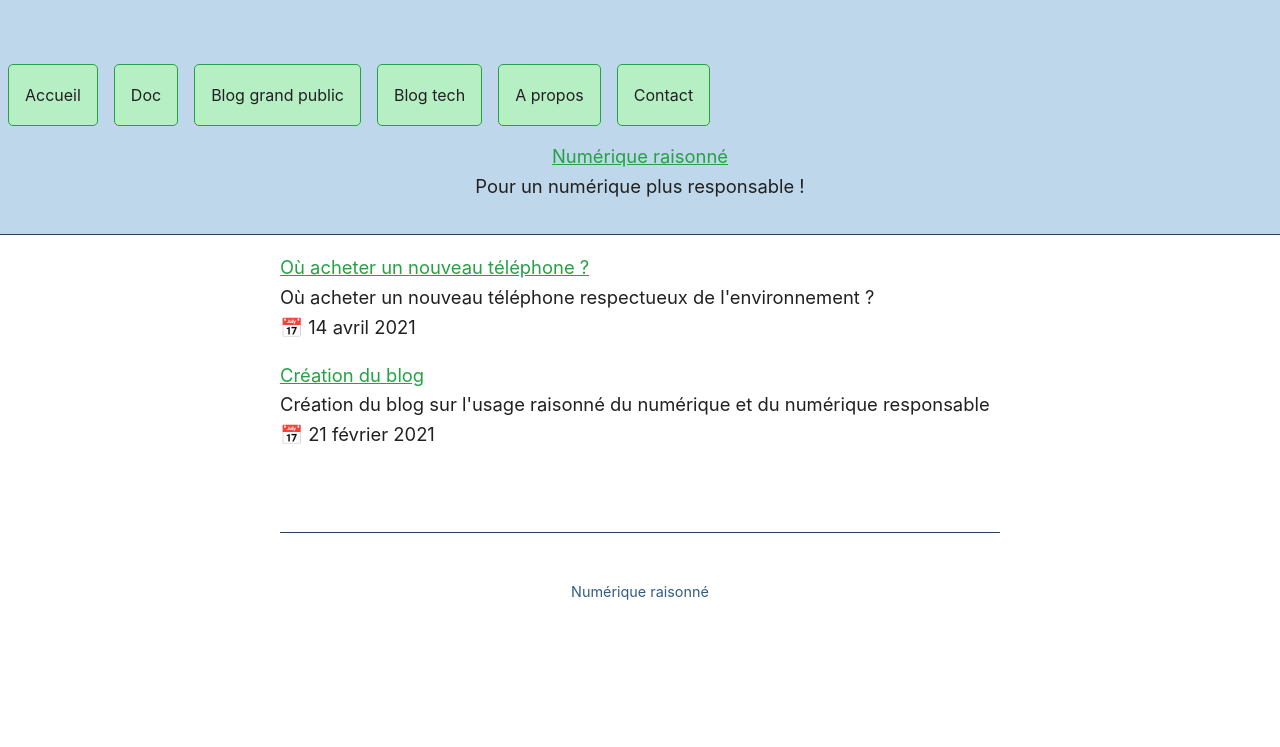
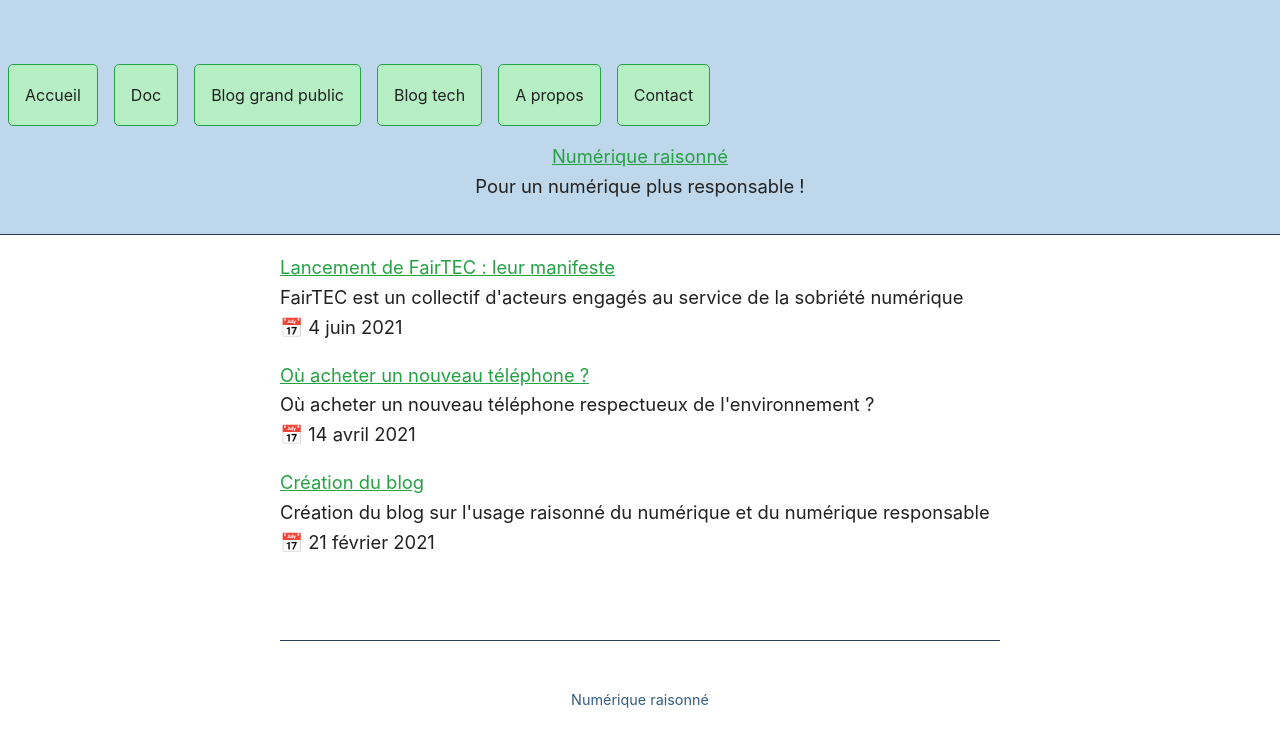
Before and after one commit to Slandais/slandais.github.io, a Jekyll site: the page built from _pages/blogGrandPublic.md, in a window 1280 px wide. Shown: the top 747 px of the page. Built offline with Jekyll 4.4.1, drawn with Linux system fonts in a browser that asks for light colours.

Commit message:
Update from Forestry.io Simon LANDAIS updated _drafts/lancement-de-fairtec-leur-manifeste.md Simon LANDAIS updated _posts/2021-06-04-lancement-de-fairtec-leur-manifeste.md Simon LANDAIS deleted _drafts/lancement-de-fairtec-leur-manifeste.md

```diff
--- a/_drafts/lancement-de-fairtec-leur-manifeste.md
+++ b/_posts/2021-06-04-lancement-de-fairtec-leur-manifeste.md
@@ -10,4 +10,8 @@
 - fairtech
 
 ---
-L
+Commown, TeleCoop, Fairphone et d'autres acteurs engagés au service de la sobriété numérique ont lancé Fair TEC.
+
+[Cliquez ici pour lire leur manifeste]()
+
+A suivre !
```
Also changed, not shown: .forestry/front_matter/templates/blog-post.yml.
